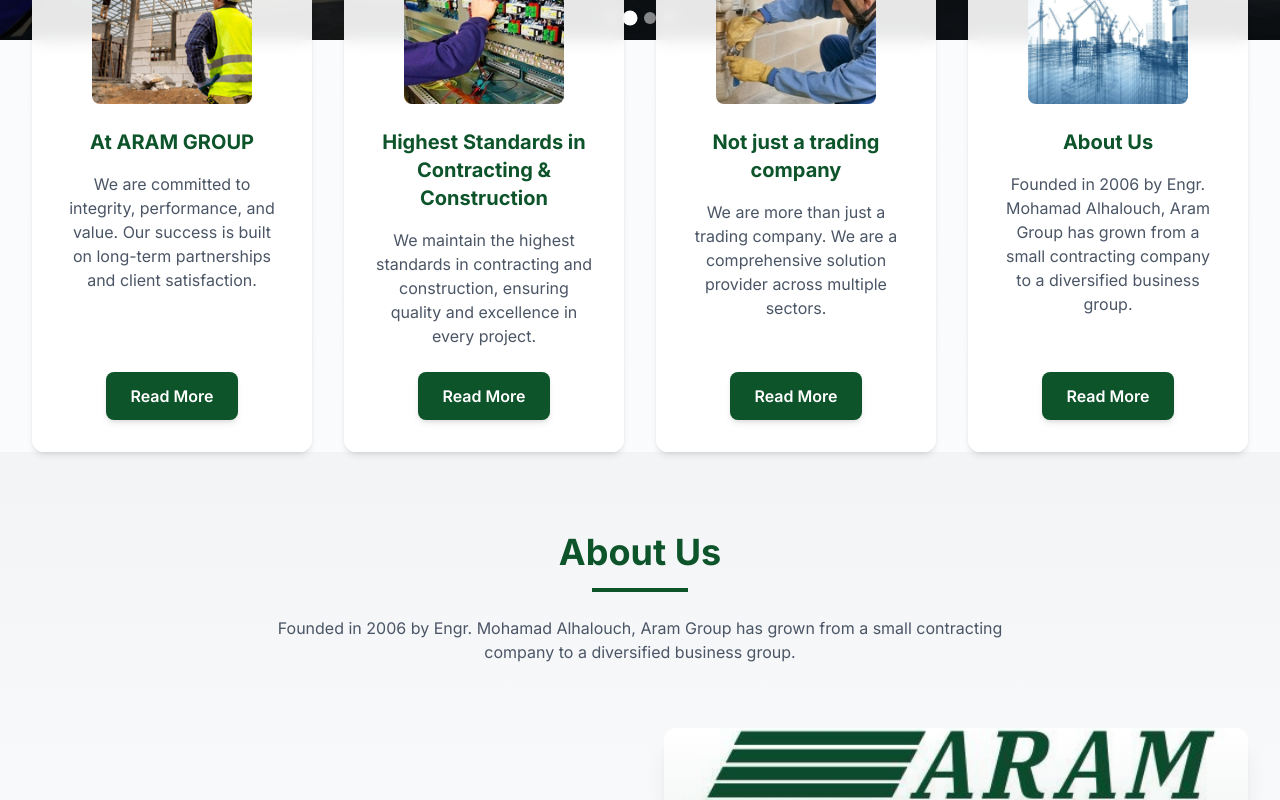
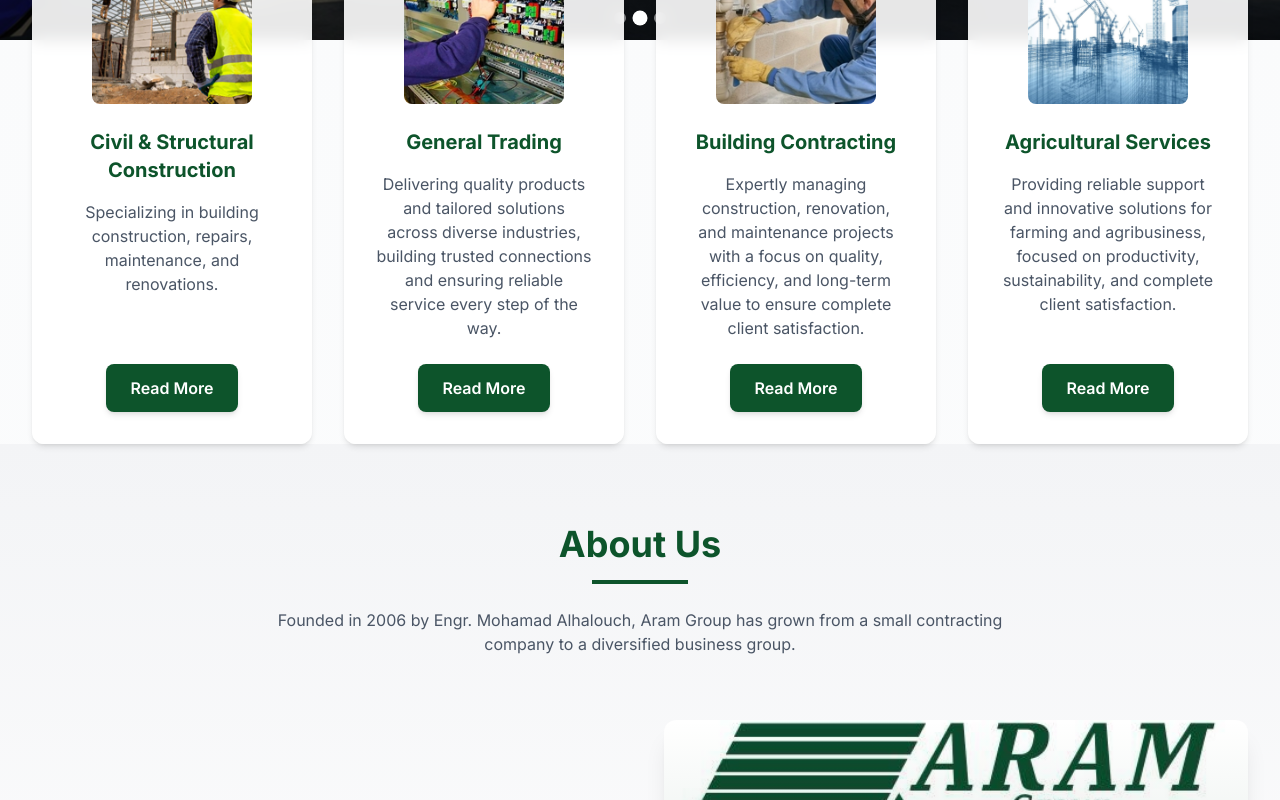
Before and after one commit to hadi14250/Aram, a Next.js app: page / in a window 1280 px wide. Shown: the part 840-1640 px from the top of the page. Built offline with nearby package versions, Linux system fonts and the light colour scheme.

Commit message:
changed google maps

```diff
--- a/app/components/HeroSlider.tsx
+++ b/app/components/HeroSlider.tsx
@@ -25,11 +25,6 @@
       title: 'Not just a trading company',
       description: 'We are more than just a trading company. We are a comprehensive solution provider across multiple sectors.',
     },
-    {
-      image: '/assets/arams_pages/aramprj10.jpg',
-      title: 'Read More',
-      description: 'Discover more about our services and how we can help you achieve your goals.',
-    }
   ];
 
   useEffect(() => {
--- a/app/contacts/page.tsx
+++ b/app/contacts/page.tsx
@@ -1,11 +1,9 @@
 import Link from "next/link";
 import Image from "next/image";
-import Map from '../components/Map';
 
 export default function Contacts() {
   return (
     <div className="min-h-screen bg-gray-50">
-      {/* Header */}
       <header className="bg-white shadow-md">
         <div className="max-w-7xl mx-auto px-4 sm:px-6 lg:px-8 py-6">
           <div className="flex justify-between items-center">
@@ -13,49 +11,31 @@
               Aram Group
             </Link>
             <nav className="hidden md:flex space-x-8">
-              <Link href="/" className="text-gray-600 hover:text-blue-900">
-                Home
-              </Link>
-              <Link href="/summary" className="text-gray-600 hover:text-blue-900">
-                Summary Information
-              </Link>
-              <Link href="/about" className="text-gray-600 hover:text-blue-900">
-                About Us
-              </Link>
-              <Link href="/business" className="text-gray-600 hover:text-blue-900">
-                Business & Expertise
-              </Link>
-              <Link href="/projects" className="text-gray-600 hover:text-blue-900">
-                Projects
-              </Link>
-              <Link href="/contacts" className="text-blue-900 font-semibold">
-                Contacts
-              </Link>
+              <Link href="/" className="text-gray-600 hover:text-blue-900">Home</Link>
+              <Link href="/summary" className="text-gray-600 hover:text-blue-900">Summary Information</Link>
+              <Link href="/about" className="text-gray-600 hover:text-blue-900">About Us</Link>
+              <Link href="/business" className="text-gray-600 hover:text-blue-900">Business & Expertise</Link>
+              <Link href="/projects" className="text-gray-600 hover:text-blue-900">Projects</Link>
+              <Link href="/contacts" className="text-blue-900 font-semibold">Contacts</Link>
             </nav>
           </div>
         </div>
       </header>
 
-      {/* Hero Section */}
       <section className="py-16 bg-green-900 text-white">
         <div className="max-w-7xl mx-auto px-4 sm:px-6 lg:px-8 text-center">
-          <h1 className="text-4xl md:text-5xl font-bold mb-6">
-            Contact Us
-          </h1>
+          <h1 className="text-4xl md:text-5xl font-bold mb-6">Contact Us</h1>
           <p className="text-xl max-w-3xl mx-auto">
             Get in touch with us for any inquiries or collaboration opportunities
           </p>
         </div>
       </section>
 
-      {/* Contact Content */}
       <section className="py-16">
         <div className="max-w-7xl mx-auto px-4 sm:px-6 lg:px-8">
           <div className="grid grid-cols-1 md:grid-cols-2 gap-12">
-            {/* Contact Information */}
             <div className="bg-white p-8 rounded-lg shadow-lg">
               <h2 className="text-3xl font-bold text-gray-900 mb-8">Contact Information</h2>
-
               <div className="space-y-6">
                 <div className="flex items-start space-x-4">
                   <div className="flex-shrink-0">
@@ -108,13 +88,13 @@
               </div>
             </div>
 
-            {/* Map */}
             <div className="bg-white p-8 rounded-lg shadow-lg">
               <h2 className="text-3xl font-bold text-gray-900 mb-8">Our Location</h2>
               <div className="h-[400px] rounded-lg overflow-hidden">
-                <Map />
+              <iframe src="https://www.google.com/maps/embed?pb=!1m18!1m12!1m3!1d3608.2822446084774!2d55.3189547!3d25.261089199999997!2m3!1f0!2f0!3f0!3m2!1i1024!2i768!4f13.1!3m3!1m2!1s0x3e5f5ccdecbd2f6f%3A0x780ab4b5082c0c07!2sDamas%20Dubai%20Tower!5e0!3m2!1sen!2sae!4v1745659819971!5m2!1sen!2sae" width="600" height="450"  loading="lazy"></iframe>
               </div>
             </div>
+
           </div>
         </div>
       </section>
--- a/app/page.tsx
+++ b/app/page.tsx
@@ -60,9 +60,9 @@
                 />
               </div>
               <div className="flex-grow">
-                <h3 className="text-lg sm:text-xl font-bold text-green-900 mb-2 sm:mb-4 text-center">At ARAM GROUP</h3>
+                <h3 className="text-lg sm:text-xl font-bold text-green-900 mb-2 sm:mb-4 text-center">Civil & Structural Construction</h3>
                 <p className="text-sm sm:text-base text-gray-600 mb-4 sm:mb-6 text-center">
-                  We are committed to integrity, performance, and value. Our success is built on long-term partnerships and client satisfaction.
+                Specializing in building construction, repairs, maintenance, and renovations.
                 </p>
               </div>
               <div className="text-center mt-auto">
@@ -85,9 +85,9 @@
                 />
               </div>
               <div className="flex-grow">
-                <h3 className="text-lg sm:text-xl font-bold text-green-900 mb-2 sm:mb-4 text-center">Highest Standards in Contracting & Construction</h3>
+                <h3 className="text-lg sm:text-xl font-bold text-green-900 mb-2 sm:mb-4 text-center">General Trading</h3>
                 <p className="text-sm sm:text-base text-gray-600 mb-4 sm:mb-6 text-center">
-                  We maintain the highest standards in contracting and construction, ensuring quality and excellence in every project.
+                  Delivering quality products and tailored solutions across diverse industries, building trusted connections and ensuring reliable service every step of the way.
                 </p>
               </div>
               <div className="text-center mt-auto">
@@ -110,9 +110,9 @@
                 />
               </div>
               <div className="flex-grow">
-                <h3 className="text-lg sm:text-xl font-bold text-green-900 mb-2 sm:mb-4 text-center">Not just a trading company</h3>
+                <h3 className="text-lg sm:text-xl font-bold text-green-900 mb-2 sm:mb-4 text-center">Building Contracting</h3>
                 <p className="text-sm sm:text-base text-gray-600 mb-4 sm:mb-6 text-center">
-                  We are more than just a trading company. We are a comprehensive solution provider across multiple sectors.
+                Expertly managing construction, renovation, and maintenance projects with a focus on quality, efficiency, and long-term value to ensure complete client satisfaction.
                 </p>
               </div>
               <div className="text-center mt-auto">
@@ -135,9 +135,9 @@
                 />
               </div>
               <div className="flex-grow">
-                <h3 className="text-lg sm:text-xl font-bold text-green-900 mb-2 sm:mb-4 text-center">About Us</h3>
+                <h3 className="text-lg sm:text-xl font-bold text-green-900 mb-2 sm:mb-4 text-center">Agricultural Services</h3>
                 <p className="text-sm sm:text-base text-gray-600 mb-4 sm:mb-6 text-center">
-                  Founded in 2006 by Engr. Mohamad Alhalouch, Aram Group has grown from a small contracting company to a diversified business group.
+                Providing reliable support and innovative solutions for farming and agribusiness, focused on productivity, sustainability, and complete client satisfaction.
                 </p>
               </div>
               <div className="text-center mt-auto">
@@ -414,7 +414,9 @@
                     <path strokeLinecap="round" strokeLinejoin="round" strokeWidth={2} d="M17.657 16.657L13.414 20.9a1.998 1.998 0 01-2.827 0l-4.244-4.243a8 8 0 1111.314 0z" />
                     <path strokeLinecap="round" strokeLinejoin="round" strokeWidth={2} d="M15 11a3 3 0 11-6 0 3 3 0 016 0z" />
                   </svg>
-                  Your Address Here
+                  <Link href="https://maps.app.goo.gl/8NXtHdhZXJFPeAqn8?g_st=com.google.maps.preview.copy">
+                  location
+                  </Link>
                 </li>
               </ul>
             </div>
```
